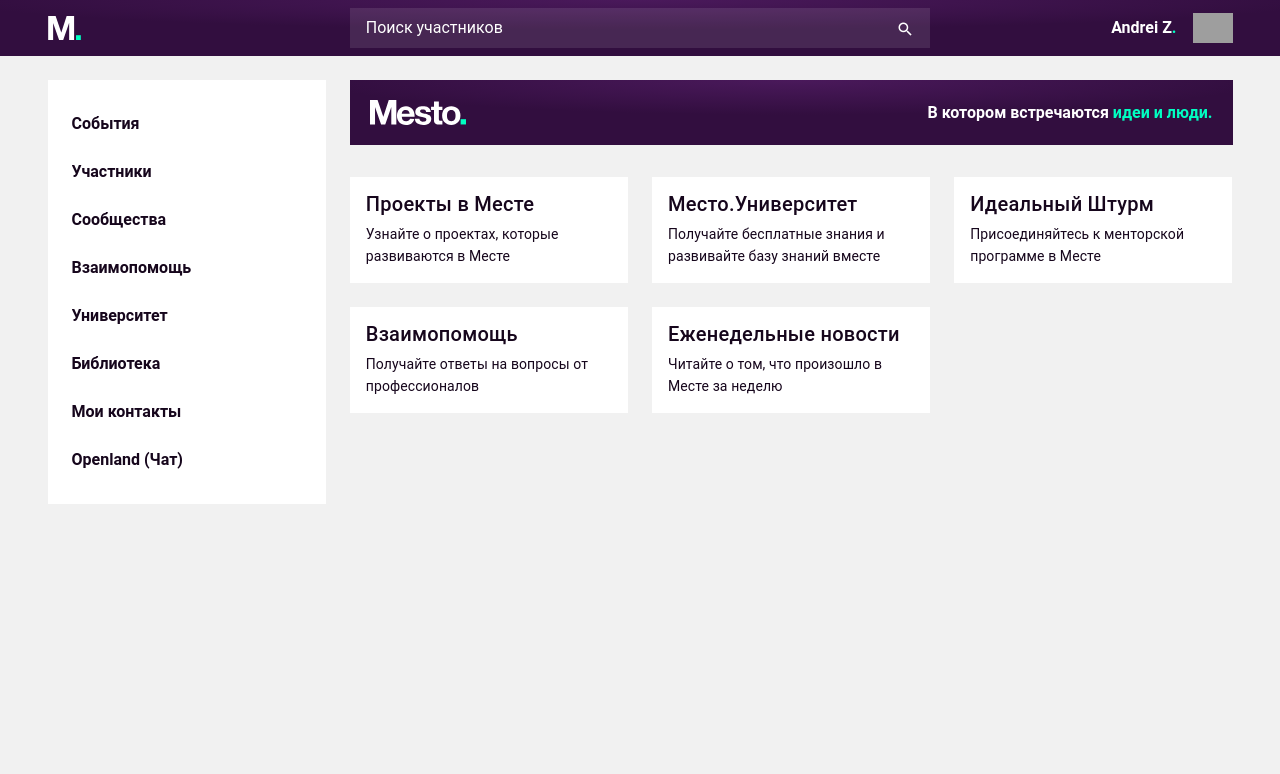
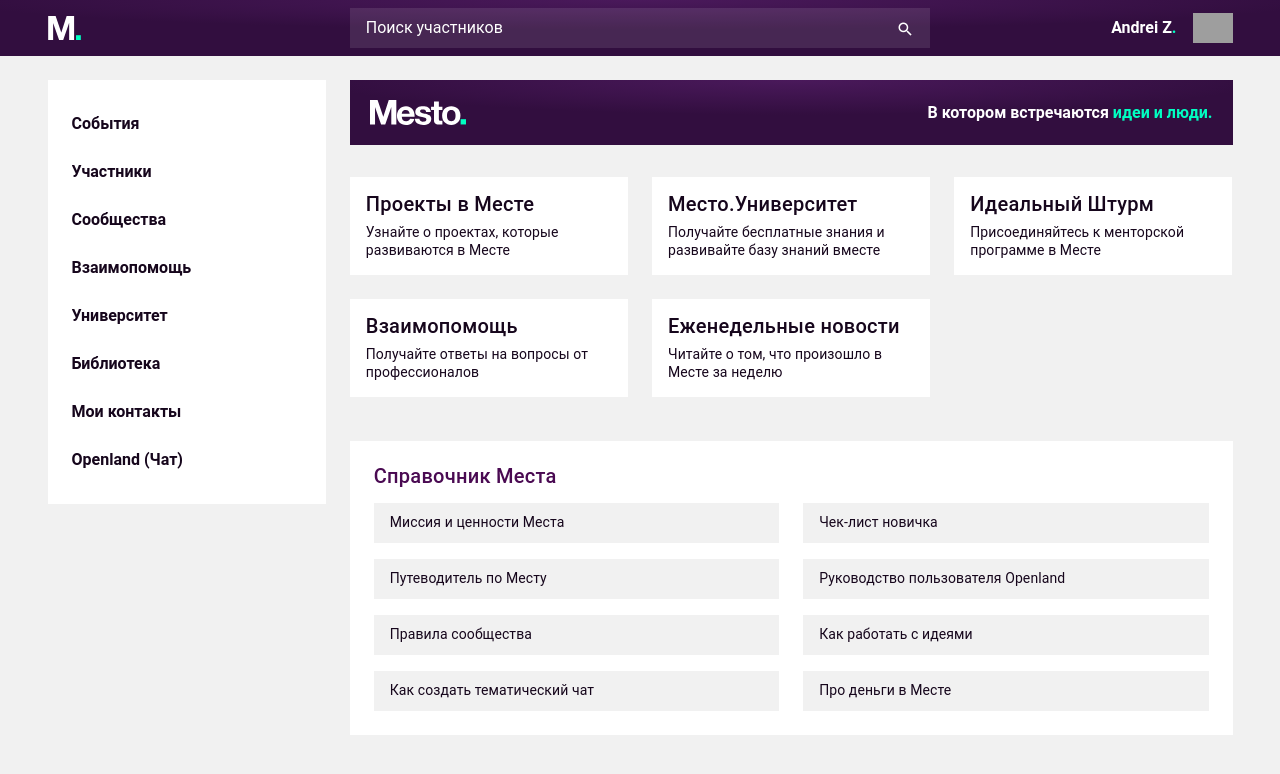
Before and after one commit to Andrei-Zhulid/mesto-start-page, a Vue app: page / in a window 1280 px wide. Shown: the top 774 px of the page. Built offline with nearby package versions, Linux system fonts and the light colour scheme; grey boxes are pictures that could not be loaded.

Commit message:
Added Handbook component

```diff
--- a/public/index.html
+++ b/public/index.html
@@ -6,7 +6,7 @@
     <meta name="viewport" content="width=device-width,initial-scale=1.0">
     <link rel="icon" href="<%= BASE_URL %>favicon.ico">
     <title><%= htmlWebpackPlugin.options.title %></title>
-    <link rel="stylesheet" href="https://fonts.googleapis.com/css?family=Manrope:500,700">
+    <link rel="stylesheet" href="https://fonts.googleapis.com/css?family=Manrope:400,500,700">
     <link rel="stylesheet" href="https://cdn.jsdelivr.net/npm/@mdi/font@latest/css/materialdesignicons.min.css">
   </head>
   <body>
--- a/src/assets/css/main.css
+++ b/src/assets/css/main.css
@@ -14,7 +14,7 @@
 }
 
 .background-gray {
-  background: #F1F1F1;
+  background: #F1F1F1 !important;
 }
 
 .text-black {
@@ -40,7 +40,13 @@
   letter-spacing: normal;
 }
 
-.normal-text {
+.normal-text-1 {
+  font-size: 14px;
+  line-height: 19px !important;
+  letter-spacing: normal;
+}
+
+.normal-text-2 {
   font-size: 13px;
   line-height: 18px !important;
   letter-spacing: normal;
--- /dev/null
+++ b/src/components/MestoHandbook.vue
@@ -0,0 +1,47 @@
+<template>
+  <v-card
+    flat
+    tile
+    class="pa-3 pb-4"
+  >
+    <v-card-title class="heading text-deep-purple pa-3 pb-2">{{ handbook.title }}</v-card-title>
+    <v-container>
+      <v-row>
+        <v-col
+          v-for="(section, i) in handbook.sections"
+          :key="i"
+          cols="12"
+          sm="6"
+          class="py-2"
+        >
+          <v-card
+            :href="section.link"
+            flat
+            tile
+            class="background-gray fill-height"
+          >
+            <v-card-text class="card_padding normal-text-1 text-black">{{ section.title }}</v-card-text>
+          </v-card>
+        </v-col>
+      </v-row>
+    </v-container>
+  </v-card>
+</template>
+
+<script>
+import data from '@/data.json'
+
+export default {
+  data () {
+    return {
+      handbook: data.handbook,
+    }
+  },
+}
+</script>
+
+<style scoped>
+.card_padding {
+  padding: 10px 16px 11px 16px;
+}
+</style>
--- a/src/components/TheMainContent.vue
+++ b/src/components/TheMainContent.vue
@@ -1,6 +1,6 @@
 <template>
   <v-container class="pa-0">
-    <v-row>
+    <v-row class="mb-n1">
       <v-col>
         <MestoBanner>
           <!-- Leave the space between two texts -->
@@ -11,7 +11,7 @@
         </MestoBanner>
       </v-col>
     </v-row>
-    <v-row class="mt-5">
+    <v-row class="mb-5">
       <v-col
         v-for="(project, i) in projects"
         :key="i"
@@ -30,15 +30,24 @@
         </v-card>
       </v-col>
     </v-row>
+    <v-row>
+      <v-col>
+        <MestoHandbook/>
+      </v-col>
+    </v-row>
   </v-container>
 </template>
 
 <script>
 import MestoBanner from '@/components/MestoBanner.vue'
+import MestoHandbook from '@/components/MestoHandbook'
 import data from '@/data.json'
 
 export default {
-  components: { MestoBanner },
+  components: {
+    MestoHandbook,
+    MestoBanner,
+  },
 
   data () {
     return {
--- a/src/data.json
+++ b/src/data.json
@@ -81,5 +81,42 @@
       "description": "Читайте о том, что произошло в Месте за неделю",
       "link": "#"
     }
-  ]
+  ],
+  "handbook": {
+    "title": "Справочник Места",
+    "sections": [
+      {
+        "title": "Миссия и ценности Места",
+        "link": "#"
+      },
+      {
+        "title": "Чек-лист новичка",
+        "link": "#"
+      },
+      {
+        "title": "Путеводитель по Месту",
+        "link": "#"
+      },
+      {
+        "title": "Руководство пользователя Openland",
+        "link": "#"
+      },
+      {
+        "title": "Правила сообщества",
+        "link": "#"
+      },
+      {
+        "title": "Как работать с идеями",
+        "link": "#"
+      },
+      {
+        "title": "Как создать тематический чат",
+        "link": "#"
+      },
+      {
+        "title": "Про деньги в Месте",
+        "link": "#"
+      }
+    ]
+  }
 }
```
